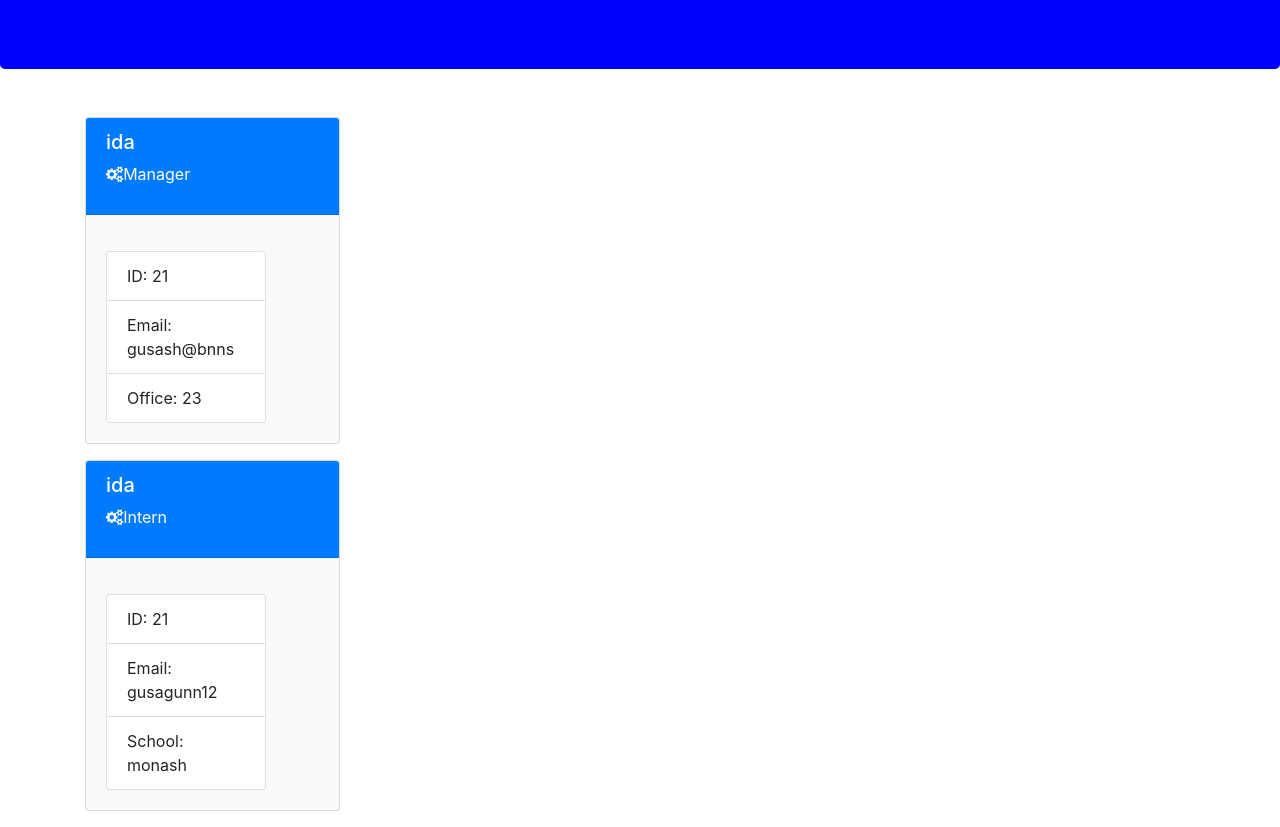
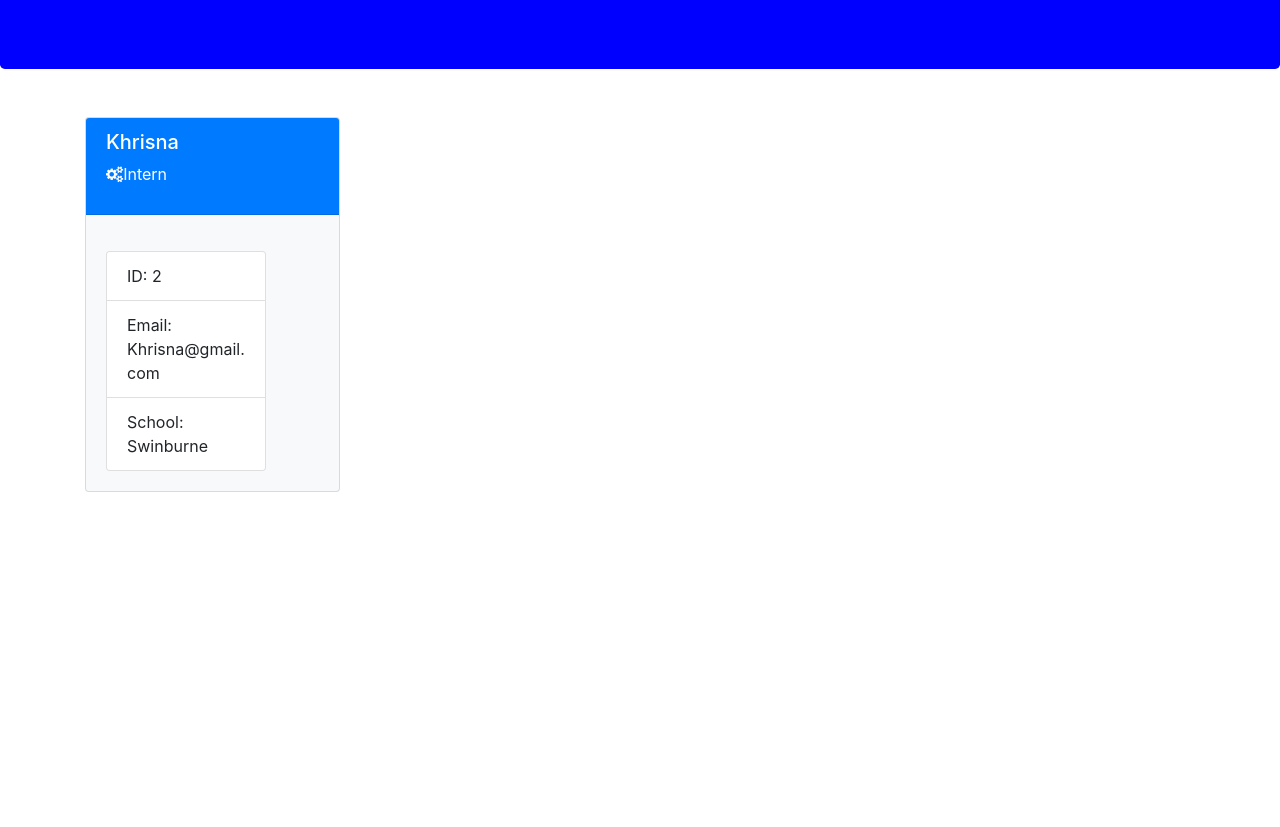
Before and after one commit to IdaPutra/week-9-final, a website: page team.html in a window 1280 px wide. Shown: the part 115-942 px from the top of the page. After the commit the page ends 800 px from the top, so only its background shows below. Drawn offline with nearby package versions, Linux system fonts and the light colour scheme.

Commit message:
i added the JSON file

```diff
--- a/team.html
+++ b/team.html
@@ -24,39 +24,6 @@
 
 
 
-    <div class="container">
-        <div class="row">
-            <div class="col-3">
-                <div class="card bg-light mb-3 " style="max-width: 18rem;">
-                    <div class="card-header text-white bg-primary mb-3">
-                        <h5>ida</h5>
-                        <p><i class="fa fa-cogs" aria-hidden="true"></i>Manager</p>
-                    </div>
-                    <div class="card-body ">
-                        <div class="card" style="width: 10rem;">
-                            <ul class="list-group list-group-flush">
-                                <li class="list-group-item">ID: 21</li>
-                                <li class="list-group-item">Email: gusash@bnns</li>
-                                <li class="list-group-item">Office: 23</li>
-                            </ul>
-                        </div>
-                    </div>
-                </div>
-            </div>
-
-
-
-        </div>
-    </div>
-</body>
-
-</html>
-
-
-
-
-
-
 
 
     <div class="container">
@@ -64,15 +31,15 @@
             <div class="col-3">
                 <div class="card bg-light mb-3 " style="max-width: 18rem;">
                     <div class="card-header text-white bg-primary mb-3">
-                        <h5>ida</h5>
+                        <h5>Khrisna</h5>
                         <p><i class="fa fa-cogs" aria-hidden="true"></i>Intern</p>
                     </div>
                     <div class="card-body ">
                         <div class="card" style="width: 10rem;">
                             <ul class="list-group list-group-flush">
-                                <li class="list-group-item">ID: 21</li>
-                                <li class="list-group-item">Email: gusagunn12</li>
-                                <li class="list-group-item">School: monash</li>
+                                <li class="list-group-item">ID: 2</li>
+                                <li class="list-group-item">Email: Khrisna@gmail.com</li>
+                                <li class="list-group-item">School: Swinburne</li>
                             </ul>
                         </div>
                     </div>
```
Also changed, not shown: package.json (added, +27 -0 lines), 2 other files.
